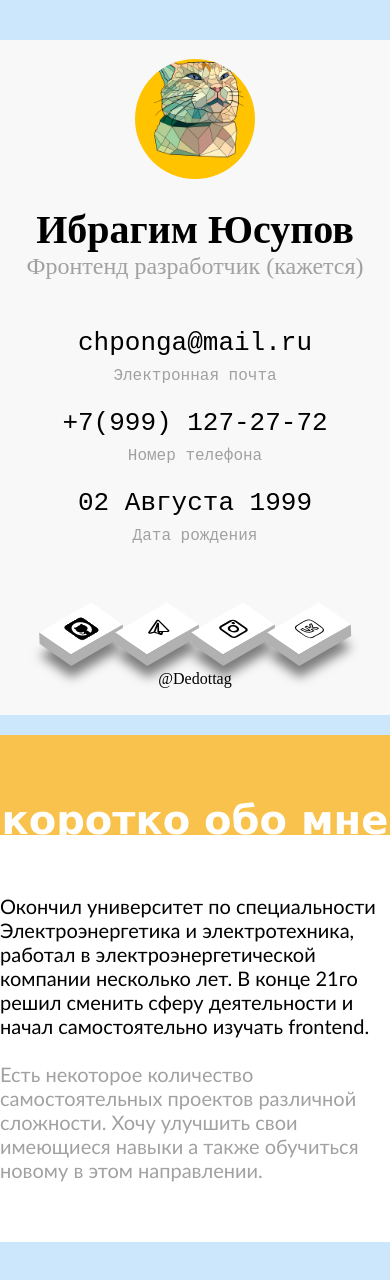
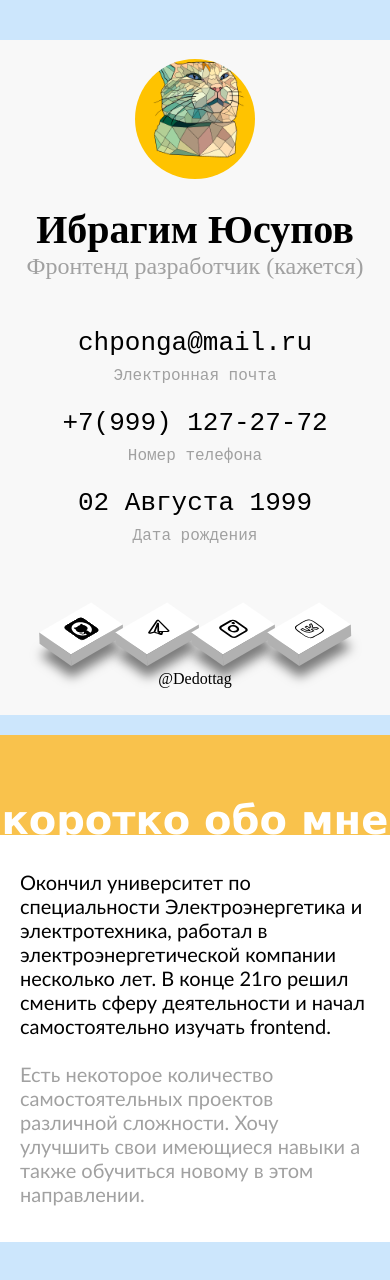
Before and after one commit to dedottag/dedottag, a React (Create React App) app: page / in a window 390 px wide. Built offline with nearby package versions, Linux system fonts and the light colour scheme.

Commit message:
improvements

```diff
--- a/src/components/MainPageMobile/main-page-mobile.scss
+++ b/src/components/MainPageMobile/main-page-mobile.scss
@@ -87,4 +87,7 @@
       font-family: Verdana, sans-serif;
     }
   }
+  .history {
+    margin: 0 20px 0 20px;
+  }
 }
```
